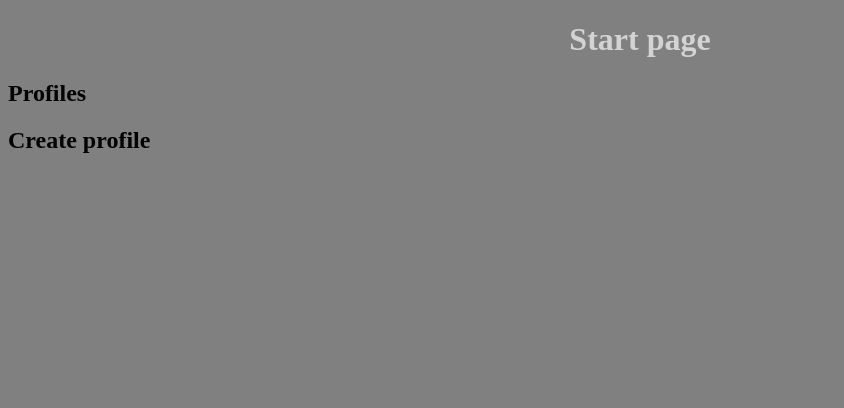
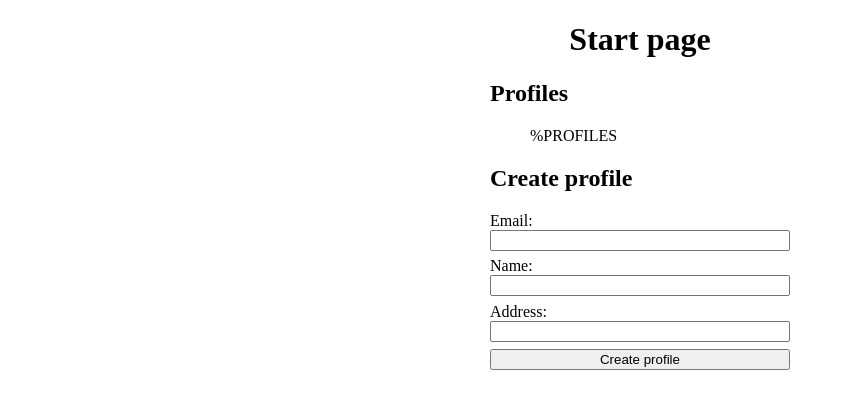
Before and after one commit to reruined/explore-mongoose, a website: page public/index.html in a window 1280 px wide. Shown: the whole page, without its empty margins (0-844 px from the left). Drawn offline with Linux system fonts and the light colour scheme.

Commit message:
Start rewriting API

```diff
--- a/public/index.html
+++ b/public/index.html
@@ -2,16 +2,25 @@
 <html lang="en">
   <head>
     <meta charset="UTF-8" />
-    <link rel="stylesheet" href="style.css" />
+    <link rel="stylesheet" href="index.style.css" />
     <title>Start page</title>
   </head>
   <body>
     <h1>Start page</h1>
     <section>
       <h2>Profiles</h2>
+      <ul class="profile-list">
+        %PROFILES
+      </ul>
     </section>
     <section>
       <h2>Create profile</h2>
+      <form method="post" action="/create-profile">
+        <label for="email">Email: <input name="email" type="email" required /></label>
+        <label for="name">Name: <input name="name" type="text" /></label>
+        <label for="address">Address: <input address="address" type="text" /></label>
+        <input type="submit" value="Create profile" />
+      </form>
     </section>
   </body>
 </html>
--- /dev/null
+++ b/public/index.style.css
@@ -0,0 +1,26 @@
+* {
+  box-sizing: border-box;
+}
+
+h1 {
+  text-align: center;
+}
+
+section {
+  width: 300px;
+  margin: 0 auto;
+}
+
+form {
+  width: 300px;
+  margin: 0 auto;
+}
+
+label {
+  width: 100%;
+}
+
+input {
+  width: 100%;
+  margin-bottom: 0.5em;
+}
--- /dev/null
+++ b/tests.txt
@@ -0,0 +1 @@
+POST request on /create-profile with empty body
```
Also changed, not shown: public/profile.html (+1 -1 lines), src/server.js (+25 -19 lines), public/favicon.ico (added), public/profile.style.css (renamed from public/style.css).
